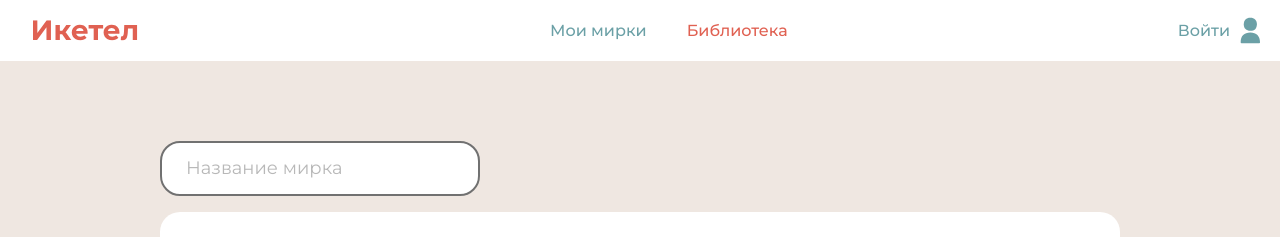
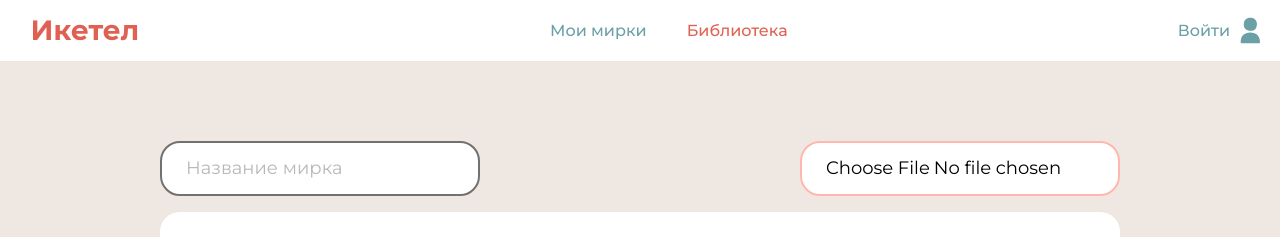
Before and after one commit to Albertlll/IketelFront, a React (Vite) app: page /worlds/1 in a window 1280 px wide. Shown: the top 237 px of the page. Built offline with nearby package versions, Linux system fonts and the light colour scheme; no server answers.

Commit message:
/ для создания приключения

```diff
--- a/package.json
+++ b/package.json
@@ -8,7 +8,7 @@
 		"build": "tsc -b && vite build",
 		"lint": "eslint .",
 		"preview": "vite preview",
-		"start": "vite preview"
+		"start": "npm run buid && vite preview"
 	},
 	"dependencies": {
 		"@biomejs/biome": "^1.9.4",
--- a/src/entities/adventure/api/adventure-api.ts
+++ b/src/entities/adventure/api/adventure-api.ts
@@ -2,7 +2,7 @@ import httpClient from "@/httpClient";
 
 export const startAdventure = async (worldId: number) => {
 	console.log(worldId);
-	const response = await httpClient.post("/adventures", { world_id: worldId });
+	const response = await httpClient.post("/adventures/", { world_id: worldId });
 	console.log(response.data);
 	return response.data;
 };
--- a/src/httpClient.ts
+++ b/src/httpClient.ts
@@ -2,7 +2,7 @@ import axios from "axios";
 import { useUserStore } from "./entities/user/model/store";
 
 const httpConfig = axios.create({
-	baseURL: "https://iketel.ru/api",
+	baseURL: "http://localhost:8000/",
 	withCredentials: true,
 	headers: {
 		"Content-Type": "application/json",
--- a/src/pages/edit-world/ui/CreateWorldHeader.tsx
+++ b/src/pages/edit-world/ui/CreateWorldHeader.tsx
@@ -8,8 +8,13 @@ function CreateWorldHeader({
 	isWordsPage,
 	setIsWordsPage,
 }: { isWordsPage: boolean; setIsWordsPage: (index: boolean) => void }) {
-	const { worldTitle, editorType, setWorldTitle, sendWorldData } =
-		useEditorStore();
+	const {
+		worldTitle,
+		editorType,
+		setWorldTitle,
+		sendWorldData,
+		setWorldImage,
+	} = useEditorStore();
 
 	const publish = () => {};
 	const download = () => {};
@@ -27,6 +32,7 @@ function CreateWorldHeader({
 	publish;
 	return (
 		<div className=" flex gap-4 flex-col">
+			<div className=" w-full flex justify-between">
 				<Input
 					onChange={(e) => {
 						setWorldTitle(e.target.value);
@@ -36,6 +42,14 @@ function CreateWorldHeader({
 					value={worldTitle}
 					className="w-80"
 				/>
+
+				<Input
+					type="file"
+					onImageLoad={(base64) => setWorldImage(base64)}
+					className="w-80"
+				/>
+			</div>
+
 			<div className=" bg-white h-fit flex justify-between rounded-[20px] px-[17px] py-[23px]">
 				<Tabs
 					isSwitchOnly={true}
--- /dev/null
+++ b/src/pages/profile/api/worlds-api.ts
@@ -0,0 +1,8 @@
+import type { WorldPreviewType } from "@/entities/world/types/types";
+import httpClient from "@/httpClient";
+
+export const userWordsListRequest = async (): Promise<WorldPreviewType[]> => {
+	const response =
+		await httpClient.get<WorldPreviewType[]>("/worlds/userWorlds");
+	return response.data;
+};
--- a/src/pages/profile/ui/Profile.tsx
+++ b/src/pages/profile/ui/Profile.tsx
@@ -1,17 +1,26 @@
 import type { WorldPreviewType } from "@/entities/world/types/types";
+import Preloader from "@/shared/preloader/preloader";
 import { useNavbarStore } from "@/widgets/navbar/model/navbarState";
 import WorldsGrid from "@/widgets/worlds-grid";
-import { useEffect } from "react";
+import { useEffect, useState } from "react";
+import { userWordsListRequest } from "../api/worlds-api";
 
 function Profile() {
 	const { setSelectedIndex } = useNavbarStore();
+	const [worlds, setWorlds] = useState<WorldPreviewType[]>([]);
+	const [loading, setLoading] = useState(true);
 
 	useEffect(() => {
 		setSelectedIndex(0);
+
+		userWordsListRequest().then((data) => {
+			console.log(data);
+			setWorlds(data);
+			setLoading(false);
+		});
 	}, [setSelectedIndex]);
 
-	const worlds: WorldPreviewType[] = [{ id: 0, title: "лмьавлмв", image: "" }];
-	return <WorldsGrid addBtn worlds={worlds} />;
+	return loading ? <Preloader /> : <WorldsGrid addBtn worlds={worlds} />;
 }
 
 export default Profile;
--- a/src/shared/input.tsx
+++ b/src/shared/input.tsx
@@ -1,16 +1,41 @@
 import { cn } from "@/lib/utils";
 import * as React from "react";
 
-const Input = React.forwardRef<HTMLInputElement, React.ComponentProps<"input">>(
-	({ className, type, ...props }, ref) => {
+interface InputProps extends React.ComponentProps<"input"> {
+	onImageLoad?: (base64: string) => void; // Новый пропс для обработки base64
+}
+
+const Input = React.forwardRef<HTMLInputElement, InputProps>(
+	({ className, type, onImageLoad, ...props }, ref) => {
+		const handleChange = async (e: React.ChangeEvent<HTMLInputElement>) => {
+			// Обработка загрузки изображения
+			if (type === "file" && onImageLoad) {
+				const file = e.target.files?.[0];
+				if (file?.type.startsWith("image/")) {
+					const base64 = await new Promise<string>((resolve, reject) => {
+						const reader = new FileReader();
+						reader.readAsDataURL(file);
+						reader.onload = () => resolve(reader.result as string);
+						reader.onerror = (error) => reject(error);
+					});
+					onImageLoad(base64);
+				}
+			}
+
+			if (props.onChange) {
+				props.onChange(e);
+			}
+		};
+
 		return (
 			<input
 				type={type}
 				className={cn(
-					" rounded-[20px] w-full border-[2px] text-[18px] bg-white px-[24px] py-[12px] placeholder:gray border-lightPrimary outline-none focus:border-secondary transition-colors duration-200 disabled:border-gray disabled:text-gray",
+					" cursor-pointer rounded-[20px] w-full border-[2px] text-[18px] bg-white px-[24px] py-[12px] placeholder:gray border-lightPrimary outline-none focus:border-secondary transition-colors duration-200 disabled:border-gray disabled:text-gray",
 					className,
 				)}
 				ref={ref}
+				onChange={handleChange}
 				{...props}
 			/>
 		);
--- a/src/sockets.ts
+++ b/src/sockets.ts
@@ -1,8 +1,7 @@
-// src/shared/api/socket.ts
 import { io } from "socket.io-client";
 import { useUserStore } from "./entities/user/model/store";
 
-const SOCKET_URL = "http://localhost:8000/";
+const SOCKET_URL = "https://iketel.ru/api";
 
 // Создаем инстанс
 const socket = io(SOCKET_URL, {
```
Also changed, not shown: src/shared/toast/index.ts (added). Lines whose indentation alone changed are shown as unchanged.
